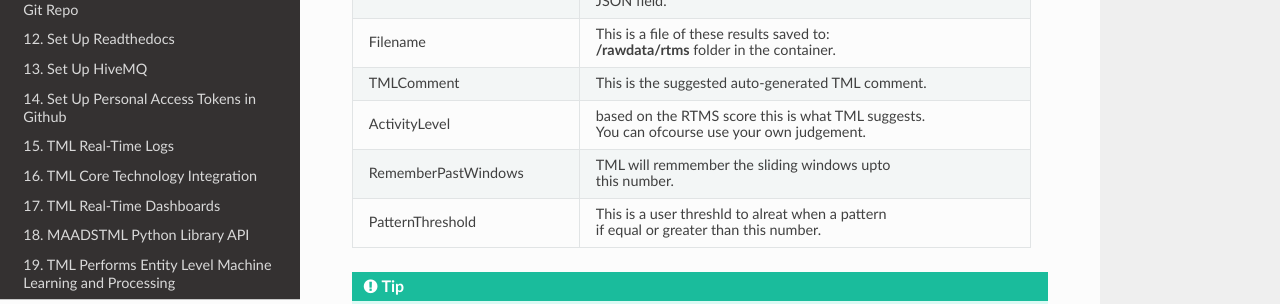
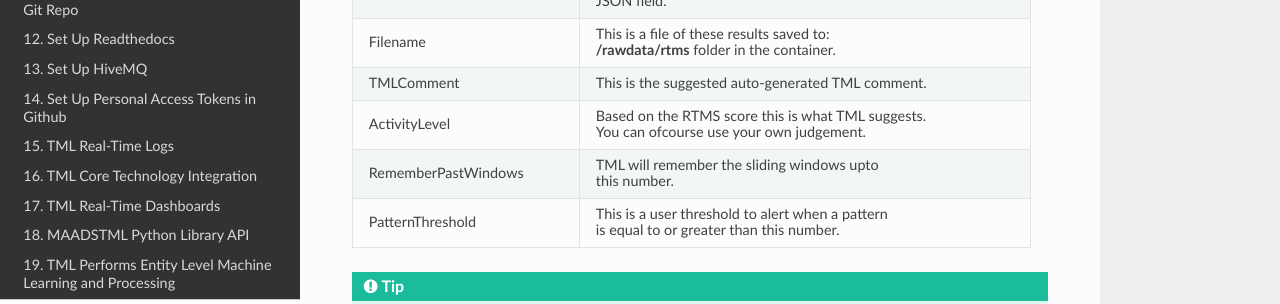
Before and after one commit to smaurice101/readthedocs, a Sphinx documentation site: the page built from docs/source/rtms.rst, in a window 1280 px wide and 900 px high, scrolled down 5143 px. Shown: the part 151-455 px from the top of the window. Built offline with Sphinx 7.4.7 and the Read the Docs theme 3.1.0, drawn with Linux system fonts in a browser that asks for light colours.

Commit message:
Update rtms.rst

```diff
--- a/docs/source/rtms.rst
+++ b/docs/source/rtms.rst
@@ -235,17 +235,17 @@ Output Explanation
    * - TMLComment
      - This is the suggested auto-generated TML comment.
    * - ActivityLevel
-     - based on the RTMS score this is what TML suggests.
+     - Based on the RTMS score this is what TML suggests.
 
        You can ofcourse use your own judgement.
    * - RememberPastWindows
-     - TML will remmember the sliding windows upto
+     - TML will remember the sliding windows upto
 
        this number.
    * - PatternThreshold
-     - This is a user threshld to alreat when a pattern
+     - This is a user threshold to alert when a pattern
 
-       if equal or greater than this number.
+       is equal to or greater than this number.
 
 .. tip::
    TML gives you are powerful capability to substiitute the **--entity--** placeholder with the **Entity** above. This makes it possible to search for each invidual entity in any log files.
```
